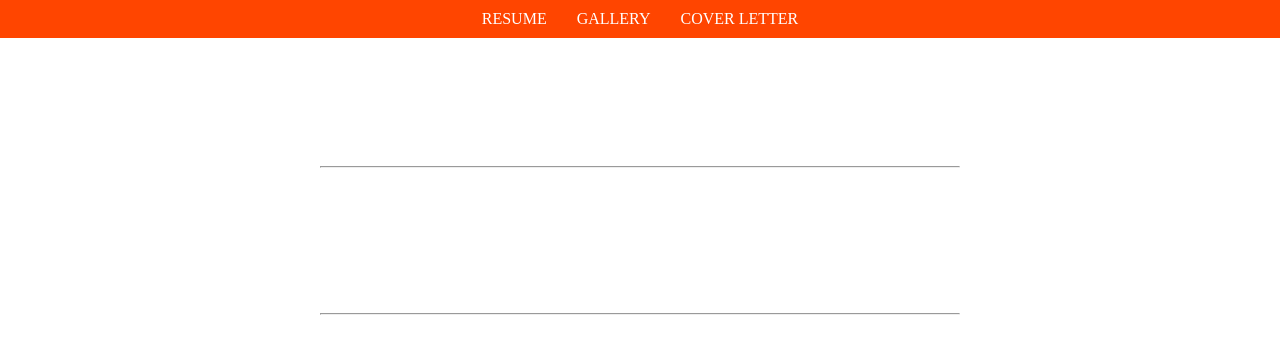
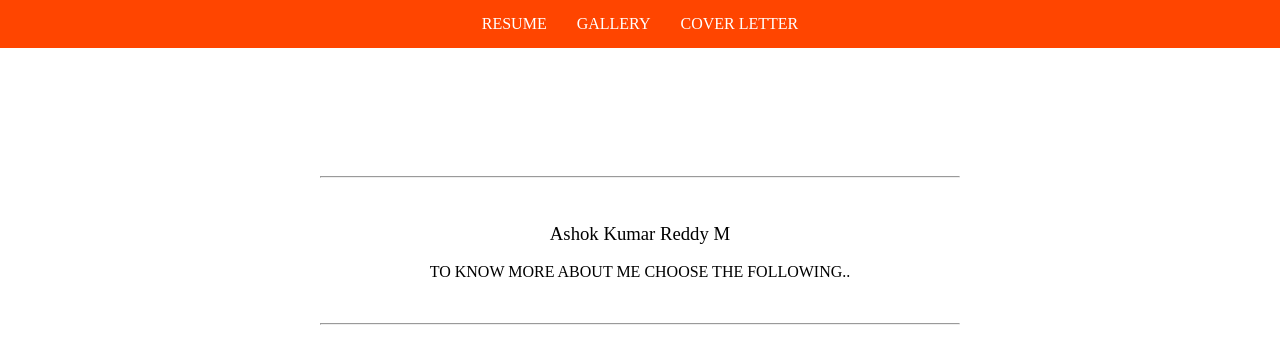
Before and after one commit to KumarReddyM1/My-Portfolio, a plain HTML site: page index.html in a window 1280 px wide. Drawn offline with Linux system fonts and the light colour scheme.

Commit message:
Update index.html

```diff
--- a/index.html
+++ b/index.html
@@ -10,14 +10,14 @@
             height: 100%;
             background-color:linear-gradient(to right,#141e30, #243b55);
             margin: 0;
-            color: #fff;
+            color: #fffff;
             font-family: Times New Roman;
         }
         .navbar {
             display: flex;
             justify-content: center;
             background-color: #ff4500;
-            padding: 10px 0;
+            padding: 15px;
         }
         .navbar p {
             margin: 0 15px;
```
